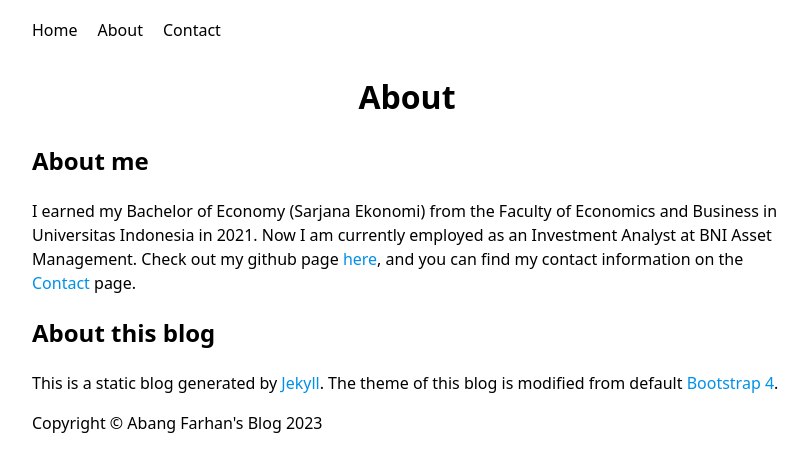
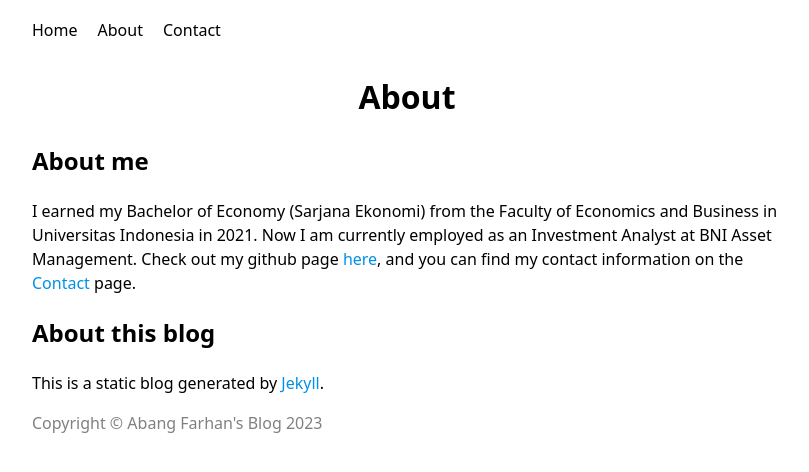
Before and after one commit to abangfarhan/abangfarhan.github.io, a Jekyll site: the page built from about.md, in a window 1280 px wide. Shown: the top 472 px of the page, without its empty margins (233-1042 px from the left). Built offline with Jekyll 4.4.1, drawn with Linux system fonts in a browser that asks for light colours.

Commit message:
Modify footer style
Also remove mention of bootstrap in about.md

```diff
--- a/_includes/footer.html
+++ b/_includes/footer.html
@@ -1,5 +1,5 @@
 <footer>
-  <p class="text-muted">Copyright &copy; {{ site.title }} {{ site.time | date: '%Y' }}</p>
+  <p style="color: gray;">Copyright &copy; {{ site.title }} {{ site.time | date: '%Y' }}</p>
 </footer>
 
 {% if page.math %}
--- a/about.md
+++ b/about.md
@@ -13,4 +13,4 @@ the [Contact](/contact) page.
 
 ## About this blog
 
-This is a static blog generated by [Jekyll](https://jekyllrb.com/). The theme of this blog is modified from default [Bootstrap 4](https://getbootstrap.com/).
+This is a static blog generated by [Jekyll](https://jekyllrb.com/).
```
Lines whose indentation alone changed are shown as unchanged.
